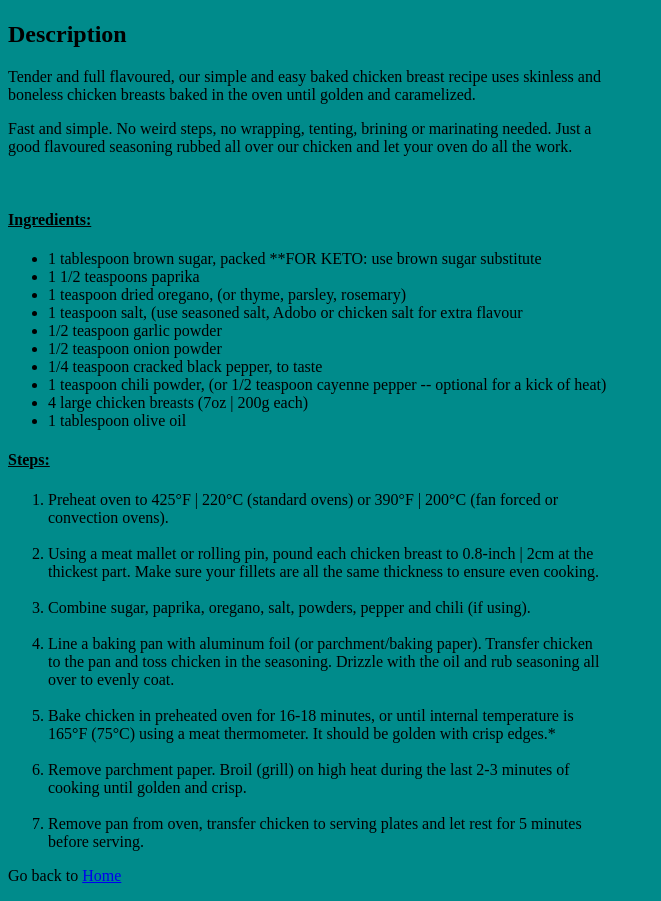
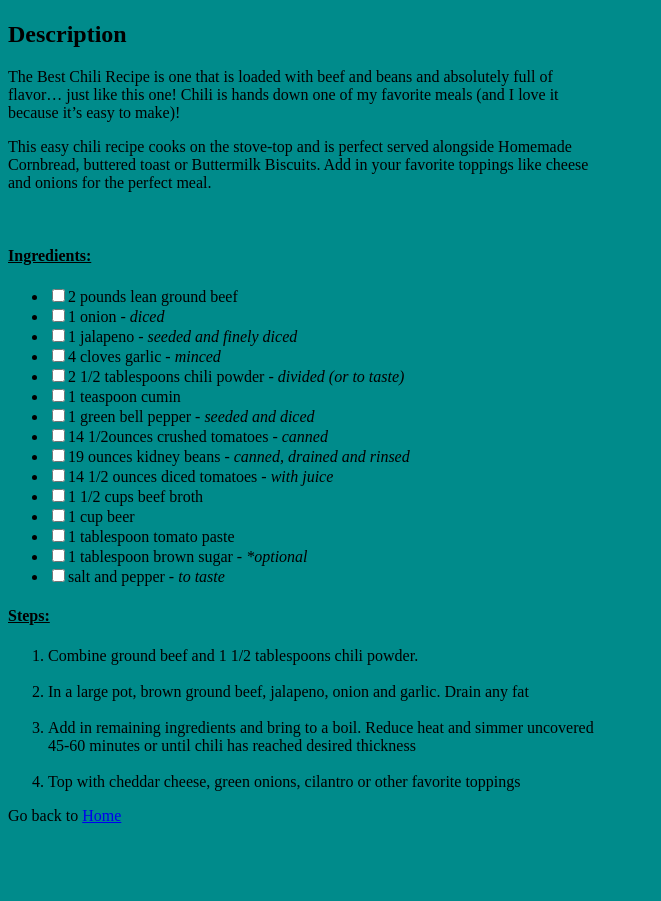
Before and after one commit to MikeMelchior/odin-recipes, a plain HTML site: page recipes/home-made-chili.html in a window 1280 px wide. Shown: the part 383-1284 px from the top of the page, without its empty margins (0-661 px from the left). After the commit the page ends 1224 px from the top, so only its background shows below. Drawn offline with Linux system fonts and the light colour scheme.

Commit message:
added another recipe

```diff
--- a/recipes/home-made-chili.html
+++ b/recipes/home-made-chili.html
@@ -12,48 +12,43 @@
 
     <h2>Description</h2>
 
-    <p>Tender and full flavoured, our simple and easy baked chicken breast recipe uses skinless and boneless chicken breasts baked in the oven until golden and caramelized.</p>
-    <p>Fast and simple. No weird steps, no wrapping, tenting, brining or marinating needed. Just a good flavoured seasoning rubbed all over our chicken and let your oven do all the work.</p>
+    <p>The Best Chili Recipe is one that is loaded with beef and beans and absolutely full of flavor… just like this one! Chili is hands down one of my favorite meals (and I love it because it’s easy to make)!</p>
+    <p>This easy chili recipe cooks on the stove-top and is perfect served alongside Homemade Cornbread, buttered toast or Buttermilk Biscuits. Add in your favorite toppings like cheese and onions for the perfect meal.</p>
     <br>
 
     <h4><u>Ingredients:</u></h4>
 
     <ul>
-        <li>1 tablespoon brown sugar, packed  **FOR KETO: use brown sugar substitute</li>
-        <li>1 1/2 teaspoons paprika</li>
-        <li>1 teaspoon dried oregano, (or thyme, parsley, rosemary)</li>
-        <li>1 teaspoon salt, (use seasoned salt, Adobo or chicken salt for extra flavour</li>
-        <li>1/2 teaspoon garlic powder</li>
-        <li>1/2 teaspoon onion powder</li>
-        <li>1/4 teaspoon cracked black pepper, to taste</li>
-        <li>1 teaspoon chili powder, (or 1/2 teaspoon cayenne pepper -- optional for a kick of heat)</li>
-        <li>4 large chicken breasts (7oz | 200g each)</li>
-        <li>1 tablespoon olive oil</li>
+        <li><input type='checkbox'>2 pounds lean ground beef</input></li>
+        <li><input type="checkbox">1 onion - <em>diced</em></input></li>
+        <li><input type="checkbox">1 jalapeno - <em>seeded and finely diced</em></input></li>
+        <li><input type="checkbox">4 cloves garlic - <em>minced</em></input></li>
+        <li><input type="checkbox">2 1/2 tablespoons chili powder - <em>divided (or to taste)</em></input></li>
+        <li><input type="checkbox">1 teaspoon cumin</input></li>
+        <li><input type="checkbox">1 green bell pepper - <em>seeded and diced</em></input></li>
+        <li><input type="checkbox">14 1/2ounces crushed tomatoes - <em>canned</em></input></li>
+        <li><input type="checkbox">19 ounces kidney beans - <em>canned, drained and rinsed</em></input></li>
+        <li><input type="checkbox">14 1/2 ounces diced tomatoes - <em>with juice</em></input></li>
+        <li><input type="checkbox">1 1/2 cups beef broth</input></li>
+        <li><input type="checkbox">1 cup beer</input></li>
+        <li><input type="checkbox">1 tablespoon tomato paste</input></li>
+        <li><input type="checkbox">1 tablespoon brown sugar - <em>*optional</em></input></li>
+        <li><input type="checkbox">salt and pepper - <em>to taste</em></input></li>
+
+
     </ul>
 
     <h4><u>Steps:</u></h4>
 
     <ol>
-        <li>Preheat oven to 425°F | 220°C (standard ovens) or 390°F | 200°C (fan forced or convection ovens).</li>
+        <li>Combine ground beef and 1 1/2 tablespoons chili powder.</li>
         <br>
-        <li>Using a meat mallet or rolling pin, pound each chicken breast to 0.8-inch | 2cm at the thickest part. Make sure your fillets are all the same thickness to ensure even cooking.</li>
+        <li>In a large pot, brown ground beef, jalapeno, onion and garlic. Drain any fat</li>
         <br>
-        <li>Combine sugar, paprika, oregano, salt, powders, pepper and chili (if using).</li>
+        <li>Add in remaining ingredients and bring to a boil. Reduce heat and simmer uncovered 45-60 minutes or until chili has reached desired thickness</li>
         <br>
-        <li>Line a baking pan with aluminum foil (or parchment/baking paper). Transfer chicken to the pan and toss chicken in the seasoning. Drizzle with the oil and rub seasoning all over to evenly coat.</li>
-        <br>
-        <li>Bake chicken in preheated oven for 16-18 minutes, or until internal temperature is 165°F (75°C) using a meat thermometer. It should be golden with crisp edges.*</li>
-        <br>
-        <li>Remove parchment paper. Broil (grill) on high heat during the last 2-3 minutes of cooking until golden and crisp.</li>
-        <br>
-        <li>Remove pan from oven, transfer chicken to serving plates and let rest for 5 minutes before serving.</li>
+        <li>Top with cheddar cheese, green onions, cilantro or other favorite toppings</li>
     </ol>
-
-
-
-
-
-
 
 
     <p>Go back to <a href="../index.html">Home</a></p>
```
Also changed, not shown: index.html (+1 -1 lines), 1 other file.
